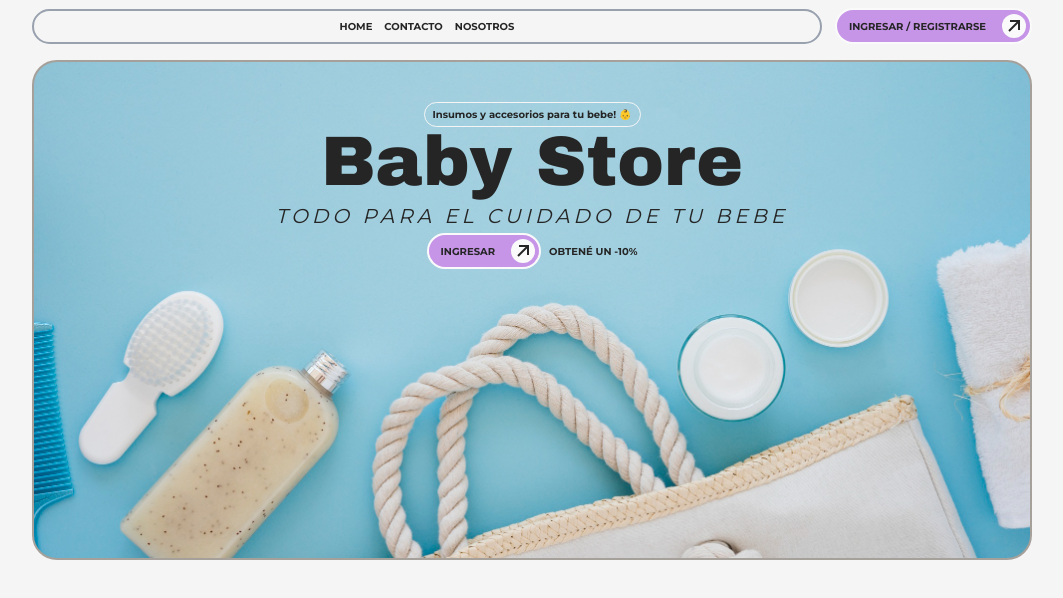
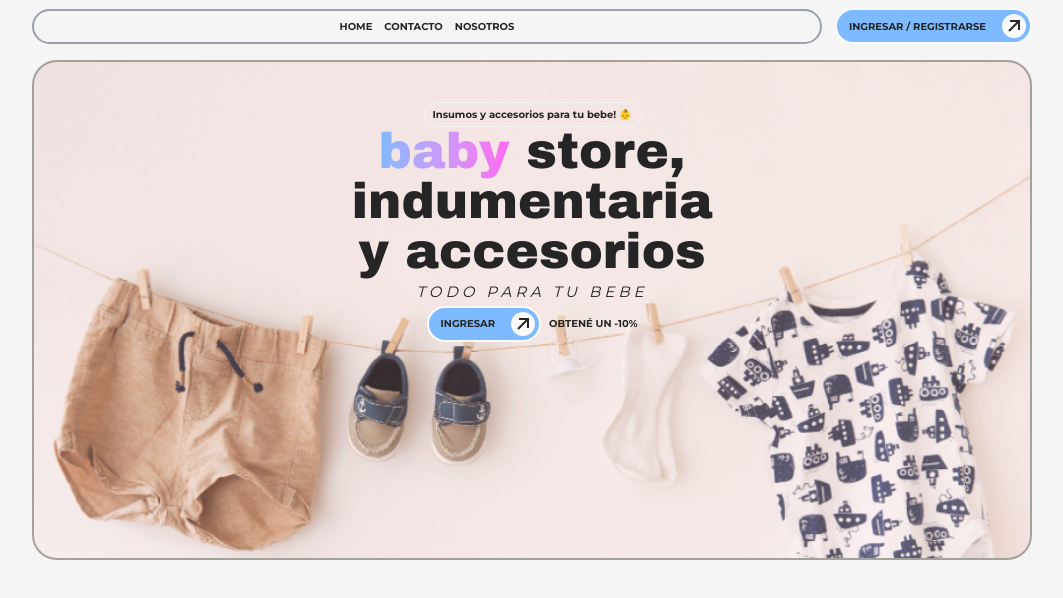
Before and after one commit to JONAAVILA/store-frontend, a Next.js app: page / in a window 1280 px wide. Shown: the top 598 px of the page, without its empty margins (108-1171 px from the left). Built offline with nearby package versions, Linux system fonts and the light colour scheme.

Commit message:
change bgk image and color main

```diff
--- a/src/app/globals.css
+++ b/src/app/globals.css
@@ -4,25 +4,28 @@
 :root {
   --primary: #F5F5F5;
   --secundary: #252525;
-  --action: #c695e7;
-  --actionHover: #1c5b80;
+  --action: #7ebaff;
+  --actionHover: #ff68f2;
 
-  --dark-bg:#0b2736;
-  --dark-text:var(--actionHover);
+  --dark:#0b2736;
 
   font-weight: 700;
 }
 
 h1{
-  font-size: 70px;
+  font-size: 50px;
   line-height: 1;
   text-wrap: balance;
   margin-bottom: 2px;
 }
 h2{
-  font-size: 20px;
+  font-size: 15px;
   font-weight: 400;
   font-style: italic;
   letter-spacing: 4px;
   margin-block: 2px;
 }
+input{
+  width: 240px;
+  border: solid 1px var(--dark);
+}
--- a/src/app/layout.tsx
+++ b/src/app/layout.tsx
@@ -25,7 +25,7 @@ export default function RootLayout({
 }>) {
   return (
     <html lang="en" className={`${montserrat.className}`}>
-      <body className="grid align-top justify-center text-center text-[var(--secundary)] py-2 bg-[var(--primary)] dark:bg-[var(--dark-bg)] dark:text-[var(--actionHover)] transition-colors duration-300" >
+      <body className="grid align-top justify-center text-center text-[var(--secundary)] py-2 bg-[var(--primary)] dark:bg-[var(--dark)] dark:text-[var(--dark)] transition-colors duration-300" >
         <Navbar/>
         {children}
       </body>
--- a/src/app/page.tsx
+++ b/src/app/page.tsx
@@ -1,18 +1,23 @@
+import Link from "next/link";
 import ButtonAction from "../components/buttons/buttonAction";
 import { archivoBlack, montserrat } from "./layout";
 
 export default async function Home(){
   return (
     <main className="grid">
-      <section className="grid place-items-cente w-[1000px] h-[500px] py-6 border-stone-400 border-2 rounded-[25px] bg-[url('../../public/bgk-store.jpg')] bg-no-repeat bg-cover bg-center dark:border-[var(--primary)]" >
-        <header className="flex flex-col items-center py-4" >
+      <section className="grid place-items-cente justify-center w-[1000px] h-[500px] py-6 border-stone-400 border-2 rounded-[25px] bg-[url('../../public/bgk-store.jpg')] bg-no-repeat bg-cover bg-center dark:border-[var(--primary)]" >
+        <header className="flex flex-col items-center py-4 w-[350px]" >
           <p className="px-2 py-1 border-[var(--primary)] border-1 rounded-3xl text-[10px] w-fit" >Insumos y accesorios para tu bebe! 👶</p>
-          <h1 className={archivoBlack.className} >Baby Store</h1>
-          <h2>TODO PARA EL CUIDADO DE TU BEBE</h2>
+          <h1 className={archivoBlack.className} >
+            <span className="bg-gradient-to-r from-[var(--action)] to-[var(--actionHover)] bg-clip-text text-transparent" >baby</span> store, indumentaria y accesorios
+          </h1>
+          <h2>TODO PARA TU BEBE</h2>
           <div className="flex align-middle items-center justify-center gap-2 font-bold" >
-            <ButtonAction>
-              INGRESAR
-            </ButtonAction>
+            <Link href={"/auth"}>
+              <ButtonAction>
+                INGRESAR
+              </ButtonAction>
+            </Link>
             <p className="font-bold text-[10px]" >OBTENÉ UN -10%</p>
           </div>
         </header>
```
Also changed, not shown: public/bgk-store.jpg.
